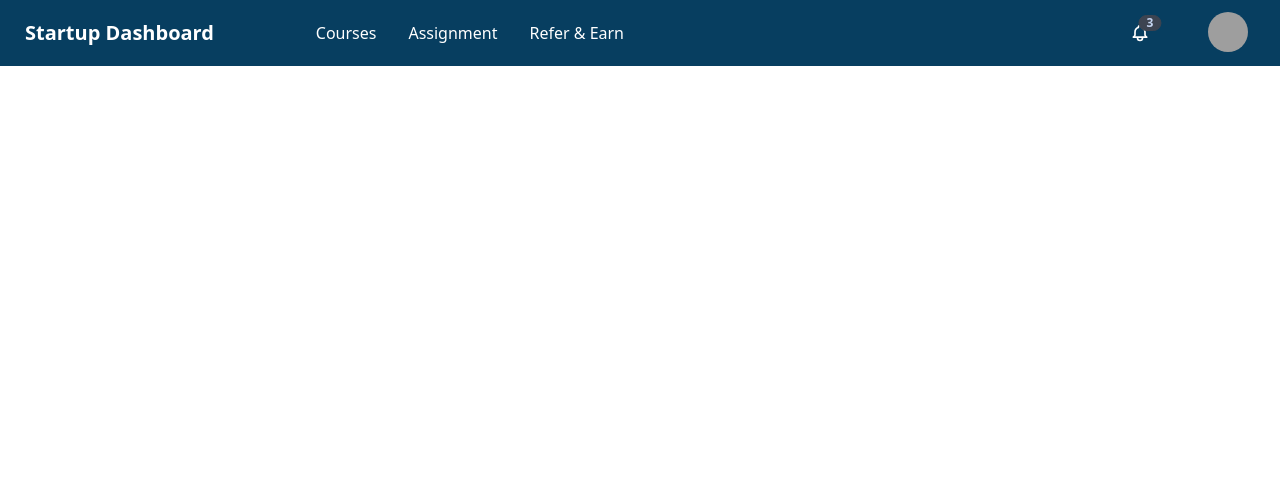
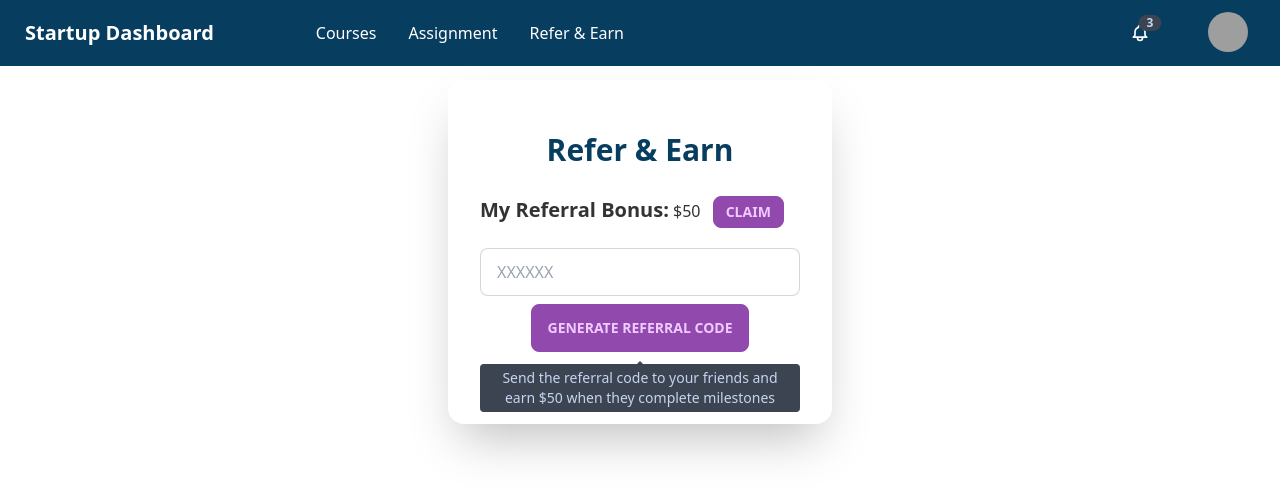
Before and after one commit to n00bNn00b/dreadnought-dashboard, a React (Create React App) app: page /refer in a window 1280 px wide. Shown: the top 496 px of the page. Built offline with nearby package versions, Linux system fonts and the light colour scheme; grey boxes are pictures that could not be loaded.

Commit message:
basic referral component has been created

```diff
--- a/src/App.js
+++ b/src/App.js
@@ -10,6 +10,7 @@ import Startup from "./components/Dashboard/Startup/Startup";
 import StartupNav from "./components/Dashboard/StartupNav/StartupNav";
 import { ToastContainer } from "react-toastify";
 import "react-toastify/dist/ReactToastify.css";
+import Refer from "./components/Dashboard/Refer/Refer";
 
 function App() {
   return (
@@ -19,6 +20,7 @@ function App() {
         <Route path="/dashboard" element={<Startup />} />
         <Route path="/courses" element={<AllCourses />} />
         <Route path="/profile" element={<Profile />} />
+        <Route path="/refer" element={<Refer />} />
         <Route path="/settings" element={<Settings />} />
         <Route path="/signup" element={<Signup />} />
         <Route path="/signIn" element={<SignIn />} />
--- /dev/null
+++ b/src/components/Dashboard/Refer/Refer.jsx
@@ -0,0 +1,55 @@
+import React, { useState } from "react";
+
+const Refer = () => {
+  const [code, setCode] = useState("");
+  const generateCode = () => {
+    const referralCode = Math.round(Math.random() * 1000000);
+    const referCode = referralCode + "";
+    if (referCode.length === 6) {
+      setCode(referralCode);
+      return referralCode;
+    } else {
+      return generateCode();
+    }
+  };
+  return (
+    <div className="card bg-base-100 shadow-2xl form-control w-full max-w-sm mx-auto my-20">
+      <div className="card-body">
+        <h1 className="text-center font-bold text-3xl text-primary py-5">
+          Refer & Earn
+        </h1>
+        <h2>
+          <span className="font-bold text-xl">My Referral Bonus:</span> $50{" "}
+          <span>
+            {" "}
+            <button className="btn btn-sm btn-secondary mx-2">
+              Claim
+            </button>{" "}
+          </span>
+        </h2>
+        <div className="my-3">
+          <input
+            className="input input-bordered w-full max-w-sm"
+            type="text"
+            placeholder="XXXXXX"
+            value={code}
+            readOnly
+          />
+          <div
+            className="tooltip tooltip-open tooltip-bottom flex mx-auto mb-5"
+            data-tip="Send the referral code to your friends and earn $50 when they complete milestones"
+          >
+            <button
+              onClick={generateCode}
+              className="btn btn-secondary my-2 flex mx-auto"
+            >
+              Generate Referral Code
+            </button>
+          </div>
+        </div>
+      </div>
+    </div>
+  );
+};
+
+export default Refer;
```
